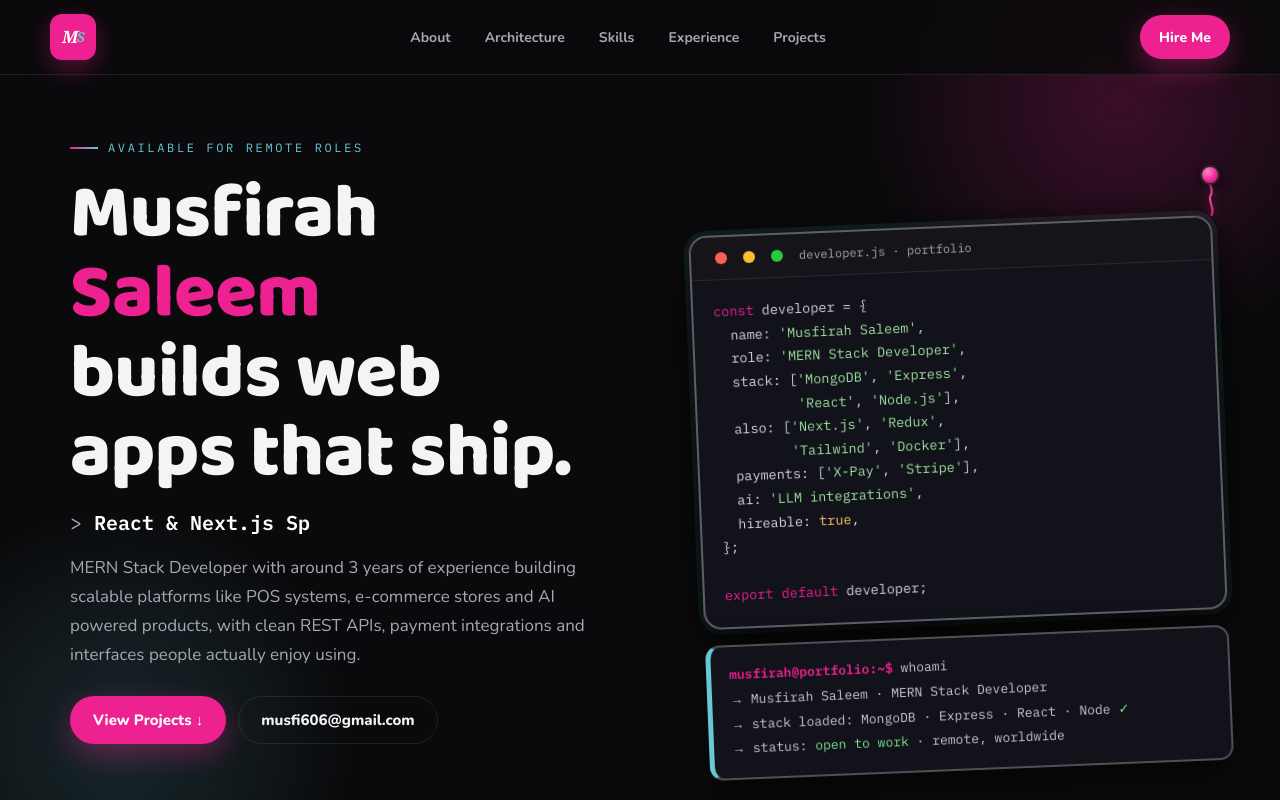
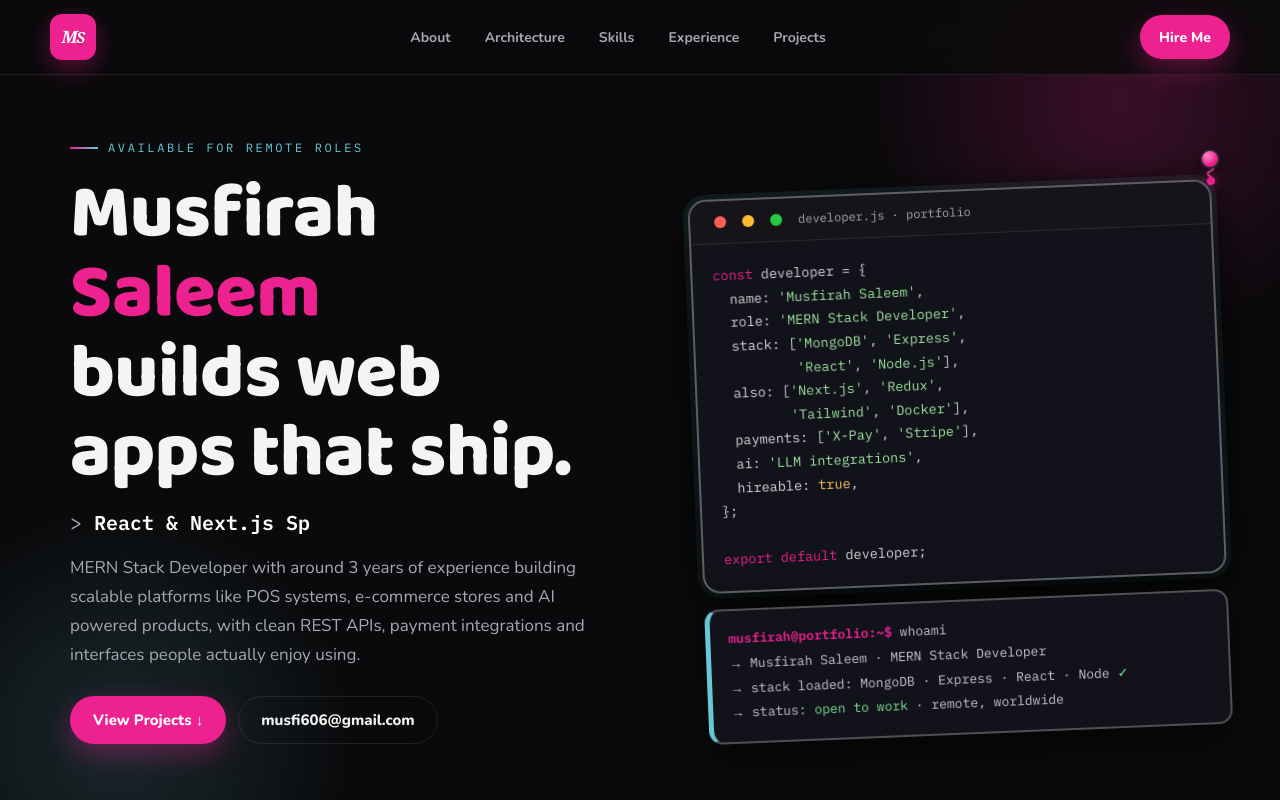
Before and after one commit to musfirah-saleem/musfirah-saleem-portfolio, a Next.js app: page / in a window 1280 px wide. Shown: the top 800 px of the page. Built offline with nearby package versions, Linux system fonts and the light colour scheme; a web font is replaced by a local one.

Commit message:
Wavier thread touching panel, panel raised ~36px, white prominent S in MS logo + favicon

```diff
--- a/src/app/globals.css
+++ b/src/app/globals.css
@@ -47,7 +47,7 @@ header{position:sticky;top:0;z-index:50;background:rgba(10,10,12,.82);backdrop-f
 .nav{display:flex;align-items:center;justify-content:space-between;gap:16px;padding:14px 0}
 .logo{display:flex;align-items:center;gap:12px;text-decoration:none}
 .logo-badge{width:46px;height:46px;border-radius:12px;background:var(--pink);display:flex;align-items:center;justify-content:center;white-space:nowrap;font-family:"Playfair Display",Georgia,serif;font-style:italic;font-weight:800;font-size:17px;letter-spacing:-.05em;color:#fff;box-shadow:0 8px 24px rgba(237,33,144,.35)}
-.logo-badge .logo-s{font-size:.8em;margin-left:-.04em;color:var(--cyan)}
+.logo-badge .logo-s{font-size:.9em;margin-left:-.04em;color:#fff;text-shadow:0 1px 2px rgba(0,0,0,.35)}
 .nav-links{display:flex;gap:6px;flex-wrap:wrap}
 .nav-links a{text-decoration:none;font-weight:700;font-size:14px;color:var(--muted);padding:10px 14px;border-radius:999px;min-height:44px;display:inline-flex;align-items:center}
 .nav-links a:hover{color:#fff;background:rgba(255,255,255,.06)}
@@ -244,20 +244,21 @@ footer{margin-top:80px;border-top:1px solid var(--line);padding:28px 0 40px;colo
 
 /* ---- hanging hero panel ----
    A visible WAVY THREAD ties the panel to its pin, so the catch reads
-   clearly: the pin sits fixed ~40px above the panel's top-right
+   clearly: the pin sits fixed ~24px above the panel's top-right
    corner, the thread spans exactly that gap (top end on the pin,
-   bottom end on the panel corner), and the whole thread + panel
-   group falls together from above. The fall accelerates (gravity),
+   bottom end overlapping the panel corner, with a small pink knot
+   at the contact point), and the whole thread + panel group falls
+   together from above. The fall accelerates (gravity),
    then stops ABRUPTLY the instant the thread meets the pin; the
    panel then swings in big, slow, clearly decaying pendulum arcs
    around the pin (-18deg, -3deg, -13deg, -5deg, -9deg) before
    settling at -7deg, and the gentle infinite sway loops forever
    after. The panel pivots around the thread's top end (the pin),
    so the corner never drifts off the pin. */
-.hang-wrap{position:relative}
-.hang{position:relative;padding-top:40px;transform-origin:100% 0;animation:hangFall 3.8s both}
+.hang-wrap{position:relative;margin-top:-16px}
+.hang{position:relative;padding-top:20px;transform-origin:100% 0;animation:hangFall 3.8s both}
 .hang.sway-on{animation:hangSway 6s ease-in-out infinite}
-.hang .thread{position:absolute;top:0;right:-5px;width:10px;height:40px;overflow:visible;filter:drop-shadow(0 0 4px rgba(237,33,144,.55))}
+.hang .thread{position:absolute;top:0;right:-12px;width:24px;height:24px;overflow:visible;filter:drop-shadow(0 0 4px rgba(237,33,144,.55))}
 @keyframes hangFall{
   0%{opacity:0;transform:translateY(-110vh) rotate(-7deg);animation-timing-function:cubic-bezier(.55,.06,.68,.19)}
   5%{opacity:1;animation-timing-function:cubic-bezier(.55,.06,.68,.19)}
--- a/src/components/Hero.js
+++ b/src/components/Hero.js
@@ -138,7 +138,7 @@ export default function Hero() {
               if (e.animationName === "hangFall") setSwaying(true);
             }}
           >
-          <svg className="thread" aria-hidden="true" viewBox="0 0 10 40">
+          <svg className="thread" aria-hidden="true" viewBox="0 0 24 24">
             <defs>
               <linearGradient id="threadGrad" x1="0" y1="0" x2="0" y2="1">
                 <stop offset="0" stopColor="#FF8AC2" />
@@ -146,12 +146,13 @@ export default function Hero() {
               </linearGradient>
             </defs>
             <path
-              d="M5 0 C 1 8, 9 14, 5 20 C 1 26, 9 32, 5 40"
+              d="M12 0 C 2 4, 22 8, 12 12 C 2 16, 22 20, 12 24"
               fill="none"
               stroke="url(#threadGrad)"
               strokeWidth="2"
               strokeLinecap="round"
             />
+            <circle cx="12" cy="22" r="4" fill="#ED2190" />
           </svg>
           <div className="codewin reveal in">
             <div className="codewin-head">
```
Also changed, not shown: public/favicon.svg.
